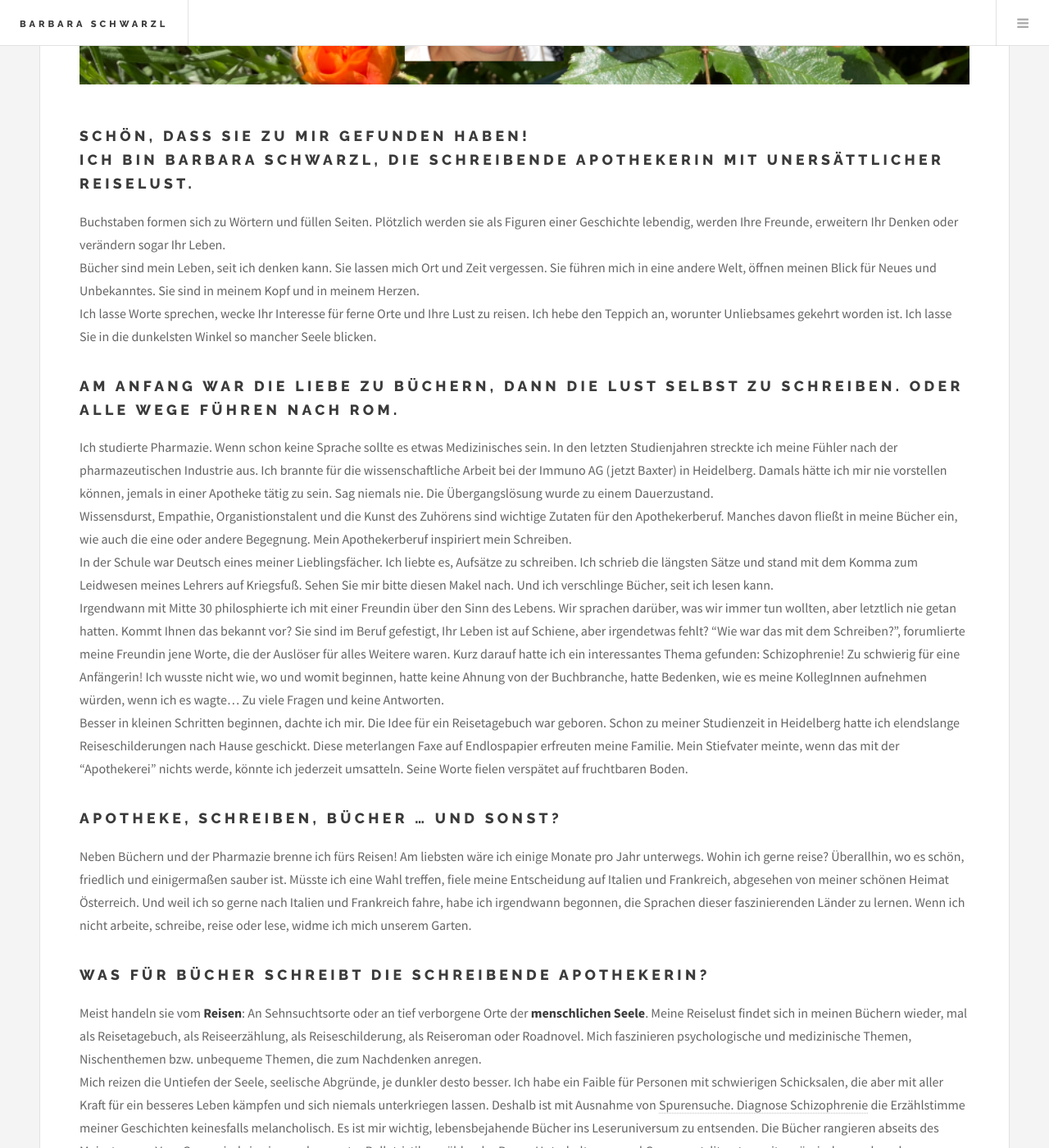
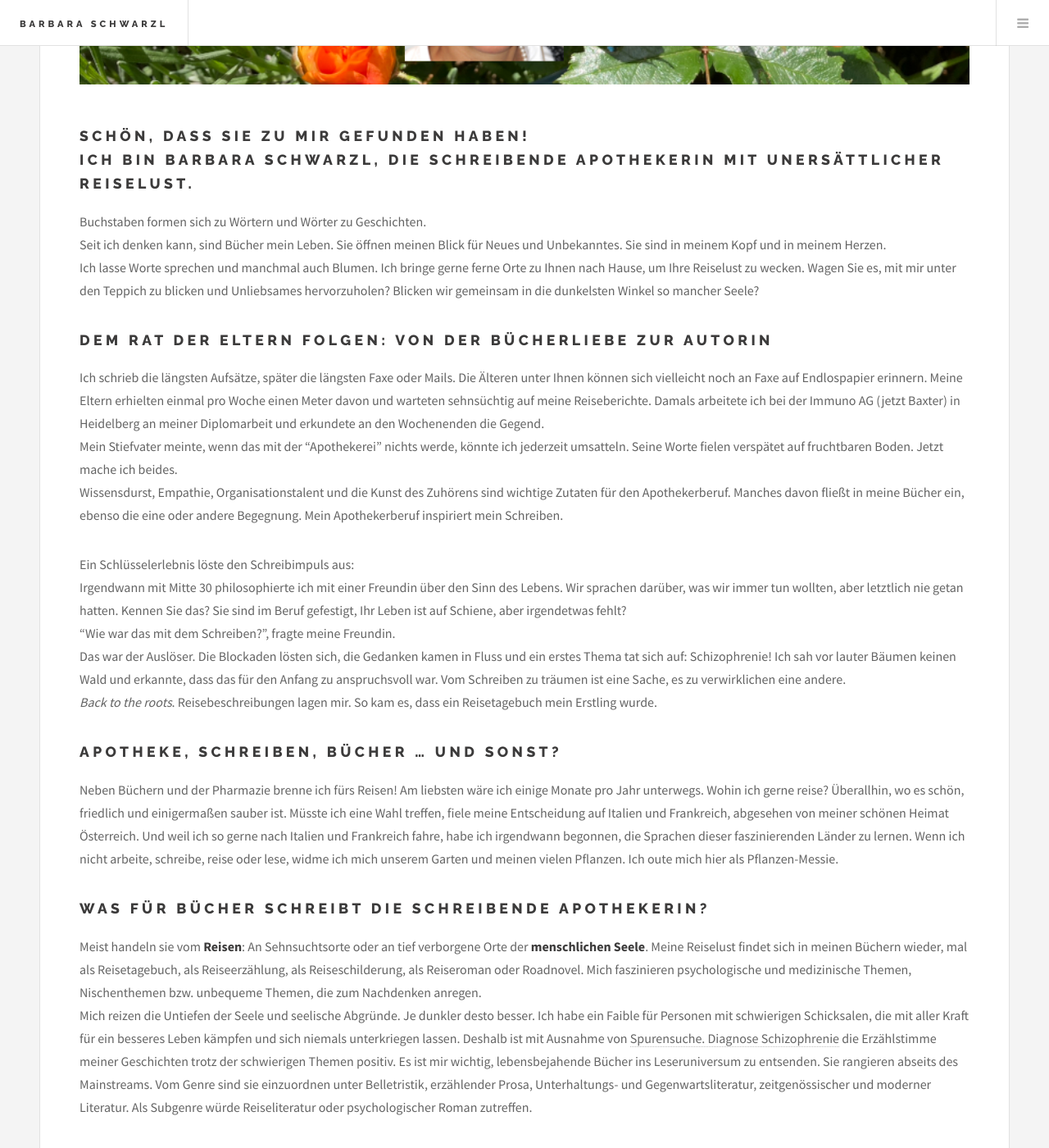
Before and after one commit to bschwarzl/bschwarzl.github.io, a Jekyll site: the page built from about.md, in a window 1280 px wide and 1400 px high, scrolled down 917 px. Shown: the whole window at 82% size. Built offline with Jekyll 4.4.1, drawn with Linux system fonts in a browser that asks for light colours; some of the changed text lies outside the part shown.

Commit message:
Update for webiste

```diff
--- a/_books/2021-04-14-nicht-ohne-meine-schatulle.markdown
+++ b/_books/2021-04-14-nicht-ohne-meine-schatulle.markdown
@@ -38,7 +38,7 @@ Jetzt fragen Sie sich, ob sie sich an dem Mistkerl von Stiefvater rächen könne
 
 ## Neugierig? Wo kann man "Nicht ohne meine Schatulle" kaufen?
 
-Als eBook mit den ISBN 9783753184623 (Neobooks) und 9783752141016 (Tolino), sowie als Printausgabe mit der ISBN 9783754114025  z.B. bei [Buecher.de] [buecher.de], über die Plattform Ihres Vertrauens, bei Ihrem regionalen Buchhändler und natürlich auch in den [Online-Shops der österreichischen Buchhandlungen] [online-Shops der österreichischen Buchhandlungen]. Ich danke herzlich für den Kauf und wünsche unterhaltsame, aber auch nachdenkliche Stunden. <br>
+Als eBook mit den ISBN 9783753184623 (Neobooks) und 9783752141016 (Tolino), sowie als Printausgabe mit der ISBN 9783754114025  z.B. bei [Thalia] [thalia], [Buecher.de] [buecher.de], über die Plattform Ihres Vertrauens, bei Ihrem regionalen Buchhändler und natürlich auch in den [Online-Shops der österreichischen Buchhandlungen] [online-Shops der österreichischen Buchhandlungen]. Ich danke herzlich für den Kauf und wünsche unterhaltsame, aber auch nachdenkliche Stunden. <br>
 
 
 ## Ist "Nicht ohne meine Schatulle" eine wahre Geschichte?
@@ -86,3 +86,5 @@ Sie möchten noch mehr von mir lesen? Großartig! Dann stöbern Sie bitte weiter
 [twitter]: https://twitter.com/BuchSchwarzl
 [facebook]: https://www.facebook.com/schreibendeApothekerin/
 [instagram]: https://www.instagram.com/schreibendeapothekerin/
+
+[thalia]: https://www.thalia.at/suche?sq=barbara+schwarzl
--- a/about.md
+++ b/about.md
@@ -7,35 +7,46 @@ image: /images/Autorin.jpg
 
 ## Schön, dass Sie zu mir gefunden haben!  <br> Ich bin Barbara Schwarzl, die schreibende Apothekerin mit unersättlicher Reiselust.
 
-Buchstaben formen sich zu Wörtern und füllen Seiten. Plötzlich werden sie als Figuren einer Geschichte lebendig, werden Ihre Freunde, erweitern Ihr Denken oder verändern sogar Ihr Leben. <br> Bücher sind mein Leben, seit ich denken kann. Sie lassen mich Ort und Zeit vergessen. Sie führen mich in eine andere Welt, öffnen meinen Blick für Neues und Unbekanntes. Sie sind in meinem Kopf und in meinem Herzen. <br> Ich lasse Worte sprechen, wecke Ihr Interesse für ferne Orte und Ihre Lust zu reisen. Ich hebe den Teppich an, worunter Unliebsames gekehrt worden ist. Ich lasse Sie in die dunkelsten Winkel so mancher Seele blicken. <br>
+Buchstaben formen sich zu Wörtern und Wörter zu Geschichten.<br>
+Seit ich denken kann, sind Bücher mein Leben. Sie öffnen meinen Blick für Neues und Unbekanntes. Sie sind in meinem Kopf und in meinem Herzen.<br>
+Ich lasse Worte sprechen und manchmal auch Blumen. Ich bringe gerne ferne Orte zu Ihnen nach Hause, um Ihre Reiselust zu wecken. Wagen Sie es, mit mir unter den Teppich zu blicken und Unliebsames hervorzuholen? Blicken wir gemeinsam in die dunkelsten Winkel so mancher Seele? <br>
 
 
-## Am Anfang war die Liebe zu Büchern, dann die Lust selbst zu schreiben. Oder alle Wege führen nach Rom.
+## Dem Rat der Eltern folgen: Von der Bücherliebe zur Autorin
 
-Ich studierte Pharmazie. Wenn schon keine Sprache sollte es etwas Medizinisches sein. In den letzten Studienjahren streckte ich meine Fühler nach der pharmazeutischen Industrie aus. Ich brannte für die wissenschaftliche Arbeit bei der Immuno AG (jetzt Baxter) in Heidelberg. Damals hätte ich mir nie vorstellen können, jemals in einer Apotheke tätig zu sein. Sag niemals nie. Die Übergangslösung wurde zu einem Dauerzustand. <br>
-Wissensdurst, Empathie, Organistionstalent und die Kunst des Zuhörens sind wichtige Zutaten für den Apothekerberuf. Manches davon fließt in meine Bücher ein, wie auch die eine oder andere Begegnung. Mein Apothekerberuf inspiriert mein Schreiben. <br>
-In der Schule war Deutsch eines meiner Lieblingsfächer. Ich liebte es, Aufsätze zu schreiben. Ich schrieb die längsten Sätze und stand mit dem Komma zum Leidwesen meines Lehrers auf Kriegsfuß. Sehen Sie mir bitte diesen Makel nach. Und ich verschlinge Bücher, seit ich lesen kann. <br>
-Irgendwann mit Mitte 30 philosphierte ich mit einer Freundin über den Sinn des Lebens. Wir sprachen darüber, was wir immer tun wollten, aber letztlich nie getan hatten. Kommt Ihnen das bekannt vor? Sie sind im Beruf gefestigt, Ihr Leben ist auf Schiene, aber irgendetwas fehlt? "Wie war das mit dem Schreiben?", forumlierte meine Freundin jene Worte, die der Auslöser für alles Weitere waren. Kurz darauf hatte ich ein interessantes Thema gefunden: Schizophrenie! Zu schwierig für eine Anfängerin! Ich wusste nicht wie, wo und womit beginnen, hatte keine Ahnung von der Buchbranche, hatte Bedenken, wie es meine KollegInnen aufnehmen würden, wenn ich es wagte... Zu viele Fragen und keine Antworten. <br> Besser in kleinen Schritten beginnen, dachte ich mir. Die Idee für ein Reisetagebuch war geboren. Schon zu meiner Studienzeit in Heidelberg hatte ich elendslange Reiseschilderungen nach Hause geschickt. Diese meterlangen Faxe auf Endlospapier erfreuten meine Familie. Mein Stiefvater meinte, wenn das mit der "Apothekerei" nichts werde, könnte ich jederzeit umsatteln. Seine Worte fielen verspätet auf fruchtbaren Boden.
+Ich schrieb die längsten Aufsätze, später die längsten Faxe oder Mails. Die Älteren unter Ihnen können sich vielleicht noch an Faxe auf Endlospapier erinnern. Meine Eltern erhielten einmal pro Woche einen Meter davon und warteten sehnsüchtig auf meine Reiseberichte. Damals arbeitete ich bei der Immuno AG (jetzt Baxter) in Heidelberg an meiner Diplomarbeit und erkundete an den Wochenenden die Gegend.<br> Mein Stiefvater meinte, wenn das mit der “Apothekerei” nichts werde, könnte ich jederzeit umsatteln. Seine Worte fielen verspätet auf fruchtbaren Boden. Jetzt mache ich beides.<br>
+Wissensdurst, Empathie, Organisationstalent und die Kunst des Zuhörens sind wichtige Zutaten für den Apothekerberuf. Manches davon fließt in meine Bücher ein, ebenso die eine oder andere Begegnung. Mein Apothekerberuf inspiriert mein Schreiben.<br>
+
+Ein Schlüsselerlebnis löste den Schreibimpuls aus:<br>
+Irgendwann mit Mitte 30 philosophierte ich mit einer Freundin über den Sinn des Lebens. Wir sprachen darüber, was wir immer tun wollten, aber letztlich nie getan hatten. Kennen Sie das? Sie sind im Beruf gefestigt, Ihr Leben ist auf Schiene, aber irgendetwas fehlt?<br>
+“Wie war das mit dem Schreiben?”, fragte meine Freundin.<br>
+Das war der Auslöser. Die Blockaden lösten sich, die Gedanken kamen in Fluss und ein erstes Thema tat sich auf: Schizophrenie! Ich sah vor lauter Bäumen keinen Wald und erkannte, dass das für den Anfang zu anspruchsvoll war. Vom Schreiben zu träumen ist eine Sache, es zu verwirklichen eine andere.<br>
+*Back to the roots*. Reisebeschreibungen lagen mir. So kam es, dass ein Reisetagebuch mein Erstling wurde.<br>
 
 
 ## Apotheke, Schreiben, Bücher ... Und sonst?
 
 Neben Büchern und der Pharmazie brenne ich fürs Reisen! Am liebsten wäre ich einige Monate pro Jahr unterwegs. Wohin ich gerne reise? Überallhin, wo es schön, friedlich und einigermaßen sauber ist. Müsste ich eine Wahl treffen, fiele meine Entscheidung auf Italien und Frankreich, abgesehen von meiner schönen Heimat Österreich. Und weil ich so gerne nach Italien und Frankreich fahre, habe ich irgendwann begonnen, die Sprachen dieser faszinierenden Länder zu lernen.
-Wenn ich nicht arbeite, schreibe, reise oder lese, widme ich mich unserem Garten.
+Wenn ich nicht arbeite, schreibe, reise oder lese, widme ich mich unserem Garten und meinen vielen Pflanzen. Ich oute mich hier als Pflanzen-Messie.
 
 
 ## Was für Bücher schreibt die schreibende Apothekerin?
 
 Meist handeln sie vom **Reisen**: An Sehnsuchtsorte oder an tief verborgene Orte der **menschlichen Seele**.
-Meine Reiselust findet sich in meinen Büchern wieder, mal als Reisetagebuch, als Reiseerzählung, als Reiseschilderung, als Reiseroman oder Roadnovel. Mich faszinieren psychologische und medizinische Themen, Nischenthemen bzw. unbequeme Themen, die zum Nachdenken anregen. <br>  Mich reizen die Untiefen der Seele, seelische Abgründe, je dunkler desto besser. Ich habe ein Faible für Personen mit schwierigen Schicksalen, die aber mit aller Kraft für ein besseres Leben kämpfen und sich niemals unterkriegen lassen. Deshalb ist mit Ausnahme von [Spurensuche. Diagnose Schizophrenie] [spurensuche. diagnose schizophrenie] die Erzählstimme meiner Geschichten keinesfalls melancholisch. Es ist mir wichtig, lebensbejahende Bücher ins Leseruniversum zu entsenden. Die Bücher rangieren abseits des Mainstreams. Vom Genre sind sie einzuordnen unter Belletristik, erzählender Prosa, Unterhaltungs- und Gegenwartsliteratur, zeitgenössischer und moderner Literatur. Als Subgenre würde Reiseliteratur oder psychologischer Roman zutreffen.
+Meine Reiselust findet sich in meinen Büchern wieder, mal als Reisetagebuch, als Reiseerzählung, als Reiseschilderung, als Reiseroman oder Roadnovel. Mich faszinieren psychologische und medizinische Themen, Nischenthemen bzw. unbequeme Themen, die zum Nachdenken anregen. <br>  Mich reizen die Untiefen der Seele und seelische Abgründe. Je dunkler desto besser. Ich habe ein Faible für Personen mit schwierigen Schicksalen, die mit aller Kraft für ein besseres Leben kämpfen und sich niemals unterkriegen lassen. Deshalb ist mit Ausnahme von [Spurensuche. Diagnose Schizophrenie] [spurensuche. diagnose schizophrenie] die Erzählstimme meiner Geschichten trotz der schwierigen Themen positiv. Es ist mir wichtig, lebensbejahende Bücher ins Leseruniversum zu entsenden. Sie rangieren abseits des Mainstreams. Vom Genre sind sie einzuordnen unter Belletristik, erzählender Prosa, Unterhaltungs- und Gegenwartsliteratur, zeitgenössischer und moderner Literatur. Als Subgenre würde Reiseliteratur oder psychologischer Roman zutreffen.
+
 
 ## Buchveröffentlichungen der schreibenden Apothekerin:
 
-Den Anfang machte 2011 [Reise quer durch Estland, Lettland und Litauen] [reise quer durch Estland, Lettland und Litauen], ein Reisetagebuch, im Novum Verlag. Dem Buchtitel entsprechend schildere ich meine Eindrücke von den baltischen Staaten. Mein Herzbube lieferte die tollen Fotos für das Cover und das Buchinnere. Dieses Reisebuch ist ideal für Individualreisende, weil unsere Reiseroute direkt übernommen werden kann. <br>
-Im Jahr darauf erschien mein erster Roman [Alles anders. Auf Umwegen angekommen] [alles anders. Auf Umwegen angekommen], wieder im Novum Verlag. Die Schauplätze sind Venedig, das ich sehr gut kenne und immer wieder gerne aufs Neue erkunde, und die Normandie. Dieses Buch ist meine Liebeserklärung an Italien und Frankreich. Fein dosierte Hintergrundinformationen, ein wenig Lokalkolorit, eine gesunde Dosis Gefühl, eine Prise Herzschmerz. Trotzdem ist "Alles anders. Auf Umwegen angekommen" kein Liebesroman. Dass der D-Day im Normandie-Teil eine wesentliche Rolle spielt, hat viele Leser positiv überrascht. <br>
-In meinem dritten Buch [Spurensuche. Diagnose Schizophrenie] [spurensuche. Diagnose Schizophrenie], 2016 erschienen im A. Fritz Verlag, griff ich meine ursprüngliche Idee auf und widmete mich erstmalig einem medizinischen Thema: Der Schizophrenie. Bewegt von manchen Schicksalen meiner PatientInnen bzw. KundInnen möchte ich als Sprachrohr für diese oft stigmatisierten Menschen auftreten. Dieser Roman leitet fließend zu einem Sachbuch über, da Informationen in die Handlung eingewoben sind. So bekommt der Leser die Krankheit von jedem nur erdenklichen Blickwinkel ausgeleuchtet. Er erfährt von den Ursachen, den Symptomen, der Prognose, der Therapie der Erkrankung, von veralteten Behandlungsmethoden, der eugenischen Lösung, von den Schwierigkeiten des Patienten, in ein geregeltes Leben hineinzufinden, von den Schwierigkeiten der Familie und vor allem was es heißt, ein Nachkomme eines Schizophrenen zu sein. <br> Außerdem bekommt der Leser den Ausbruch der Krankheit hautnah mit, ohne vielleicht die ersten Symptome richtig deuten zu können. Neugierig? <br>
+Den Anfang machte 2011 [Reise quer durch Estland, Lettland und Litauen] [reise quer durch Estland, Lettland und Litauen], ein Reisetagebuch. Dem Buchtitel entsprechend schildere ich meine Eindrücke von den baltischen Staaten. Mein Herzbube lieferte die tollen Fotos für das Cover und das Buchinnere. Dieses Reisebuch ist ideal für Individualreisende, weil unsere Reiseroute direkt übernommen werden kann. <br>
+
+Im Jahr darauf erschien mein erster Roman [Alles anders. Auf Umwegen angekommen] [alles anders. Auf Umwegen angekommen]. Die Schauplätze sind Venedig, das ich sehr gut kenne und immer wieder gerne aufs Neue erkunde, und die Normandie. Dieses Buch ist meine Liebeserklärung an Italien und Frankreich. Fein dosierte Hintergrundinformationen, ein wenig Lokalkolorit, eine gesunde Dosis Gefühl, eine Prise Herzschmerz. Trotzdem ist "Alles anders. Auf Umwegen angekommen" kein Liebesroman. Dass der D-Day im Normandie-Teil eine wesentliche Rolle spielt, hat viele Leser positiv überrascht. Aktuell sind Restexemplare nur bei [Morawa im Citypark] [morawa im citypark] erhältlich.<br>
+
+In meinem dritten Buch [Spurensuche. Diagnose Schizophrenie] [spurensuche. Diagnose Schizophrenie], 2016 erschienen im A. Fritz Verlag, griff ich meine ursprüngliche Idee auf und widmete mich erstmalig einem medizinischen Thema: Der Schizophrenie. Bewegt von manchen Schicksalen meiner PatientInnen bzw. KundInnen möchte ich als Sprachrohr für diese oft stigmatisierten Menschen auftreten. Dieser Roman leitet fließend zu einem Sachbuch über, da Informationen in die Handlung eingewoben sind. So bekommt der Leser die Krankheit von jedem nur erdenklichen Blickwinkel ausgeleuchtet. Er erfährt von den Ursachen, den Symptomen, der Prognose, der Therapie der Erkrankung, von veralteten Behandlungsmethoden, der eugenischen Lösung, von den Schwierigkeiten des Patienten, in ein geregeltes Leben hineinzufinden, von den Schwierigkeiten der Familie und vor allem was es heißt, ein Nachkomme eines Schizophrenen zu sein. <br> Sie erlben den Ausbruch der Krankheit hautnah, ohne vielleicht die ersten Symptome richtig deuten zu können. Neugierig? <br>
 Es freute mich, dass ich "Spurensuche. Diagnose Schizophrenie" auf den DGPPN-Kongressen im November 2016 und 2018 in Berlin vorstellen und daraus lesen durfte. <br>
+
 In meinem vierten Buch [Dreierblues] [dreierblues] stechen meine Vorliebe für das Reisen und für psychologische Tiefgänge hervor. "Dreierblues" ist am ehesten in das Genre Roadnovel einzuordnen. Bedingt durch die drei unterschiedlichen Charaktere variiert die Sprachmelodie von gehoben bis zu salopp und flapsig. Der Roman [Dreierblues] [dreierblues] erschien als e-book Ende Dezember 2018 bei Neobooks und im September 2020 bei Tolino, sowie im Februar 2019 als Taschenbuch bei Epubli. <br>
+
 In meinem fünften Buch [Nicht ohne meine Schatulle] [nicht ohne meine Schatulle] geht es um Kindesmissbrauch, Kindesmisshandlung, Gewalt in der Familie und Kindheitstraumatisierung. Trotz der belastenden Themen hat der Roman eine heitere Erzählstimme, dank Richie mit der losen Klappe aus dem [Dreierblues] [dreierblues]. Der Roman ist als eBook für alle gängigen Reader inkl. Tolino und als Printausgabe erhältlich.
 Um Aktuelles zu erfahren, abonnieren Sie mich gerne auf [Facebook][facebook], #schreibendeApothekerin, oder [Instagram] [instagram]. Sie finden mich auch auf [Twitter] [twitter].
 
@@ -43,14 +54,14 @@ Um Aktuelles zu erfahren, abonnieren Sie mich gerne auf [Facebook][facebook], #s
 
 ## Warum hat sich die schreibende Apothekerin unter die Selfpublisher begeben?
 
-Wie so mancher Neuling in der Buchszene habe auch ich meine Manuskripte Verlagen angeboten. Es folgten Wochen und Monate des vergeblichen Wartens, des Zauderns und Zweifelns. Es verstrich kostbare Zeit, in der ich mich auf kein neues Projekt konzentrieren konnte. Manchmal breche ich mit den klassischen Genrevorstellungen, was von großen Publikumsverlagen nicht geschätzt wird. Deshalb veröffentlichte ich meine ersten beiden Bücher allen Unkenrufen zum Trotz bei einem Zuschussverlag. Damals steckte die Selfpublisher-Szene noch in den Kinderschuhen. Ich investierte in ein Rundumsorglospaket für Lektorat, Korrektorat, Covererstellung, Drucksatz und Vertrieb. [Spurensuche. Diagnose Schizophrenie] [spurensuche. diagnose schizophrenie], mein drittes Buch, kam bei einem Kleinverlag unter. Bingo! Endlich geschafft, dachte ich verfrüht. Wer die Verlagszene kennt, weiß, dass die großen Werbebudgets nur auf etablierte AutorInnen bei den ganz großen Verlagen warten. <br>
+Wie so mancher Neuling in der Buchszene habe auch ich meine Manuskripte Verlagen angeboten. Es folgten Wochen und Monate des vergeblichen Wartens, des Zauderns und Zweifelns. Es verstrich kostbare Zeit, in der ich mich auf kein neues Projekt konzentrieren konnte. Manchmal breche ich mit den klassischen Genrevorstellungen, was von großen Publikumsverlagen nicht geschätzt wird. Deshalb veröffentlichte ich meine ersten beiden Bücher allen Unkenrufen zum Trotz bei einem Zuschussverlag. Damals steckte die Selfpublisher-Szene noch in den Kinderschuhen. Ich investierte in ein Rundumsorglospaket für Lektorat, Korrektorat, Covererstellung, Drucksatz und Vertrieb. [Spurensuche. Diagnose Schizophrenie] [spurensuche. diagnose schizophrenie], mein drittes Buch, kam bei einem Kleinverlag unter. Bingo! Endlich geschafft, dachte ich. Wer die Verlagszene kennt, weiß, dass die großen Werbebudgets nur auf etablierte AutorInnen bei den ganz großen Verlagen warten. <br>
 [Dreierblues] [dreierblues] und [Nicht ohne meine Schatulle] [nicht ohne meine Schatulle] veröffentlichte ich im Selfpublishing. Das können Sie sich wie eine One-Woman-Show von der Buchidee bis zum fertigen Buch vorstellen. Mal läuft es holprig, mal wie am Schnürchen. Und selbstverständlich zweifle ich an manchen Tagen. Das gehört zum Autorenleben dazu. Mein Ehrgeiz, laufend besser zu werden, und die Freude am Schreiben treiben mich an. Meine Ansprüche sind hoch und die meiner LeserInnen noch höher. <br> *Sind Sie zufällig BuchbloggerIn, schreiben Sie regelmäßig Rezensionen oder sind Sie lesewütig? Dann kontaktieren Sie mich bitte. ;)*
 
 
 
 ## Wo sind die Bücher der schreibenden Apothekerin erhältlich?
 
-Sie können sie bei den bekannten Online-Riesen kaufen, und natürlich in der Buchhandlung Ihres Vertrauens, wo sie, falls sie nicht vorrätig sind, gerne bestellt werden können. Hier eine Übersicht der [Online-Shops der österreichischen Buchhandlungen] [online-Shops der österreichischen Buchhandlungen]. <br> Eine Einschränkung gibt es für [Alles anders. Auf Umwegen angekommen] [alles anders. Auf Umwegen angekommen], welches bei Morawa im Citypark in Graz und bei mir persönlich erworben werden kann. <br> Wenn Ihnen ein Buch gefallen hat, schreiben Sie bitte eine kurze Buchkritik. Danke, und nochmals danke!
+Sie können sie bei den bekannten Online-Riesen kaufen, und natürlich in der Buchhandlung Ihres Vertrauens, wo sie, falls sie nicht vorrätig sind, gerne bestellt werden können, bei [Thalia] [thalia] usw. Hier eine Übersicht der [Online-Shops der österreichischen Buchhandlungen] [online-Shops der österreichischen Buchhandlungen]. <br> Eine Einschränkung gibt es für [Alles anders. Auf Umwegen angekommen] [alles anders. Auf Umwegen angekommen]. Der Roman ist bei [Morawa im Citypark] [morawa im citypark] in Graz erhältlich. <br> Wenn Ihnen ein Buch gefallen hat, schreiben Sie bitte eine kurze Buchkritik. Danke, und nochmals danke!
 
 Ich wünsche Ihnen gute Unterhaltung und angenehme Stunden mit meinen Büchern, sowie viele unvergessliche Reisen an Ihre Traumziele. <br>
 Alles Liebe, Ihre Barbara Schwarzl, die schreibende und reiselustige Apothekerin
```
Also changed, not shown: other parts of about.md (+2 -0 lines), _books/2011-03-23-reise-quer-durch-estland-lettland-und-lituauen.markdown (+6 -4 lines).
